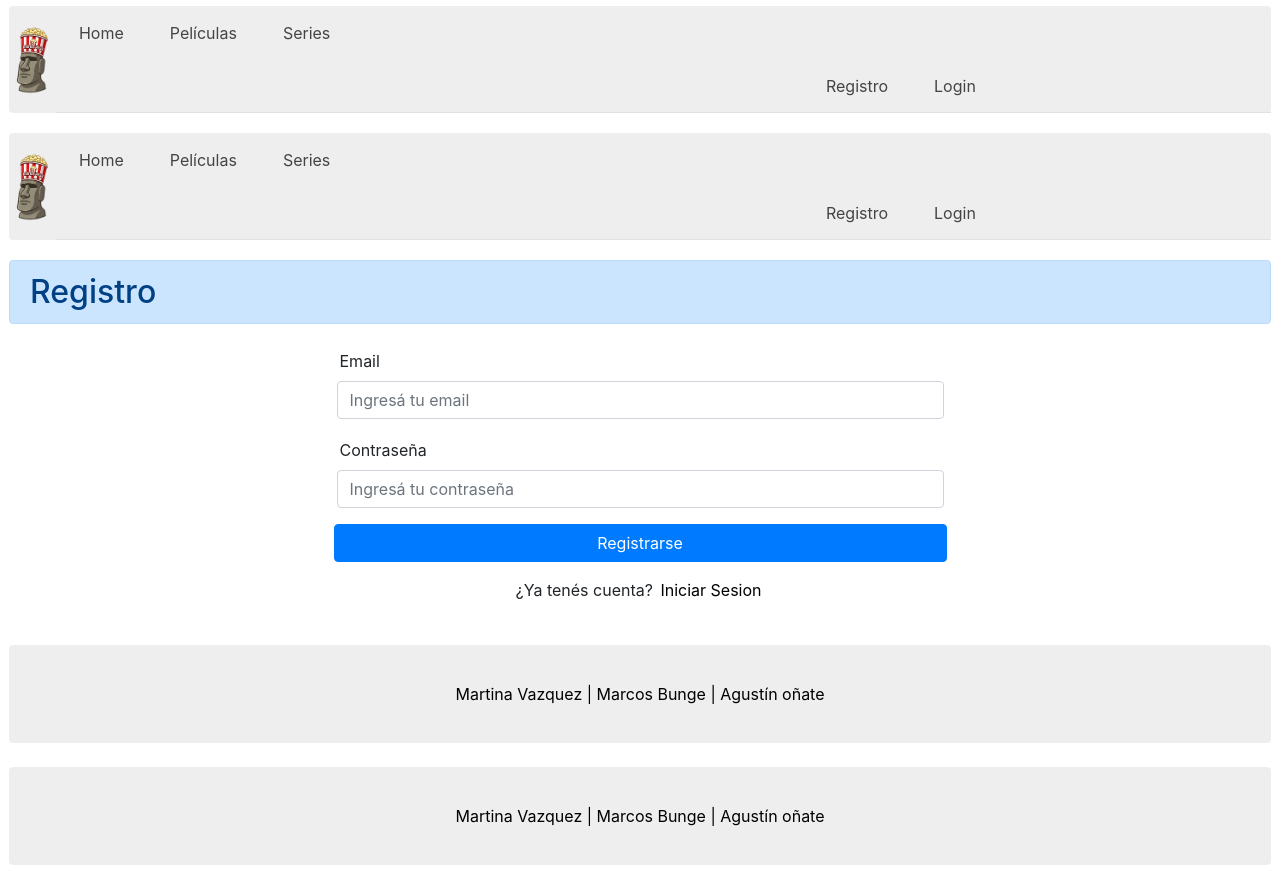
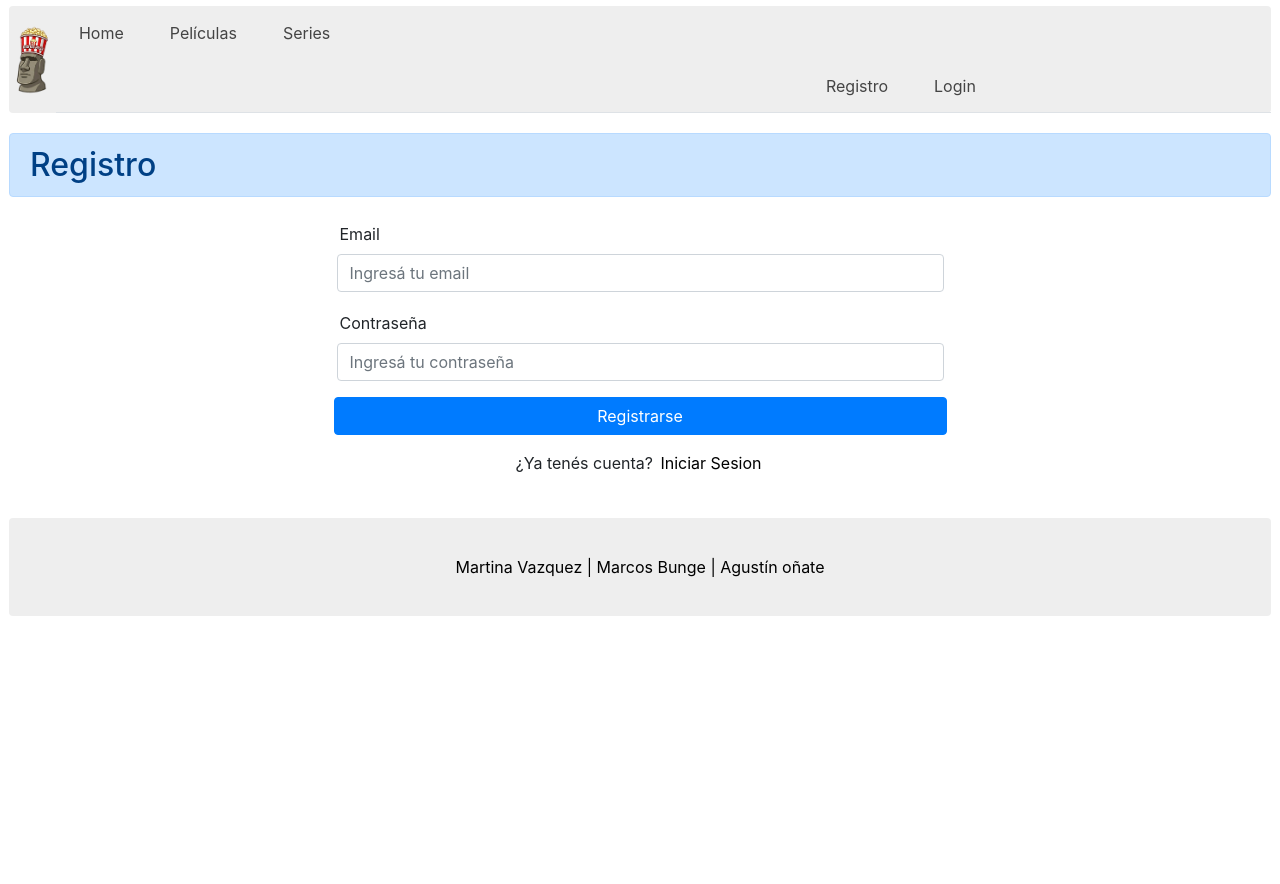
Before and after one commit to aonate-arg/proyectoBungeVazquezOnate, a React (Create React App) app: page /Register in a window 1280 px wide. After the commit the page ends 800 px from the top, so only its background shows below. Built offline with nearby package versions, Linux system fonts and the light colour scheme.

Commit message:
register footer y header

```diff
--- a/src/screens/Register/Register.js
+++ b/src/screens/Register/Register.js
@@ -1,6 +1,4 @@
 import React, { Component } from 'react'
-import Header from '../../components/Header/Header'
-import Footer from '../../components/Footer/Footer'
 import { withRouter, Link } from 'react-router-dom'
 
 
@@ -62,7 +60,6 @@ class Register extends Component {
     render() {
         return (
             <React.Fragment>
-                <Header />
                 <h2 className="alert alert-primary">Registro</h2>
 
 
@@ -82,7 +79,6 @@ class Register extends Component {
                         <p className="mt-3 text-center">¿Ya tenés cuenta? <Link to="/Login">Iniciar Sesion</Link></p>
                     </div>
                 </div>
-                <Footer />
             </React.Fragment>
         )
     }
```
